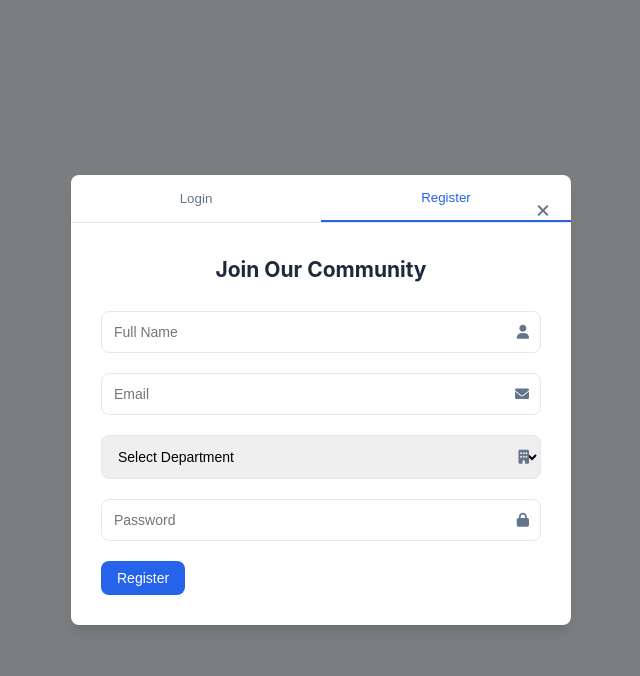
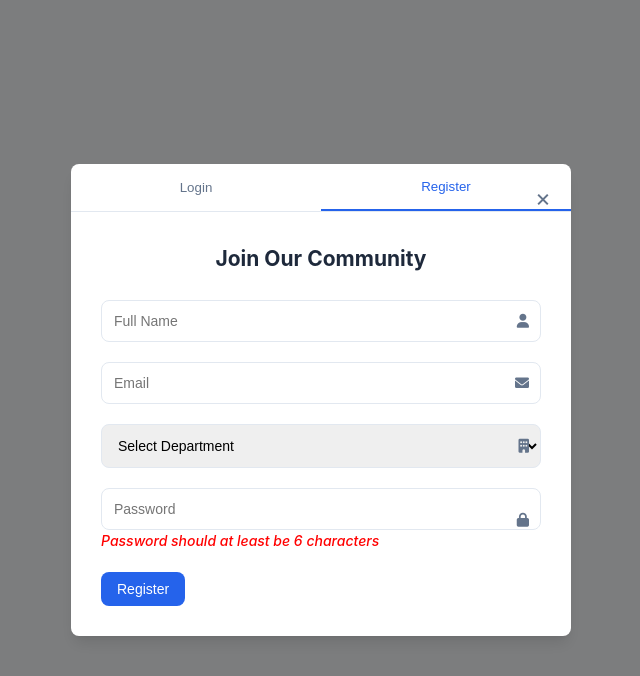
Before and after one commit to HHH880/academicHub, a website built with Vite: page index.html in a window 1280 px wide. Both pictures are taken after a click on the button "Register". Shown: the whole page, without its empty margins (319-959 px from the left). Built offline with nearby package versions, Linux system fonts and the light colour scheme.

Commit message:
Update index.html

```diff
--- a/index.html
+++ b/index.html
@@ -57,6 +57,7 @@
                 <div class="form-group">
                     <input type="password" id="register-password" placeholder="Password" required>
                     <i class="fas fa-lock"></i>
+                    <label for="text_field" style="color: red; font-style: italic;">Password should at least be 6 characters</label>
                 </div>
                 <button type="submit" class="btn btn-primary">Register</button>
             </form>
```
